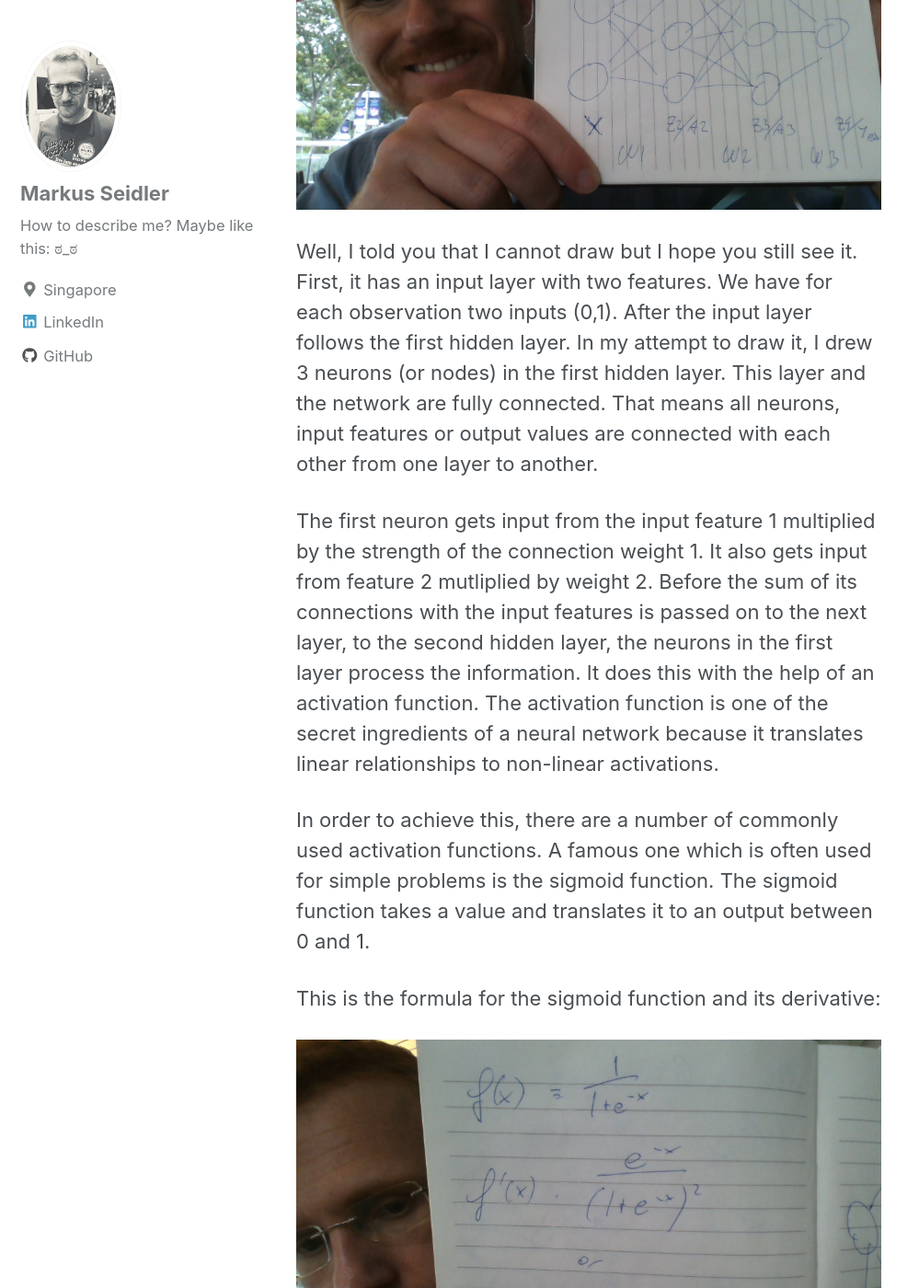
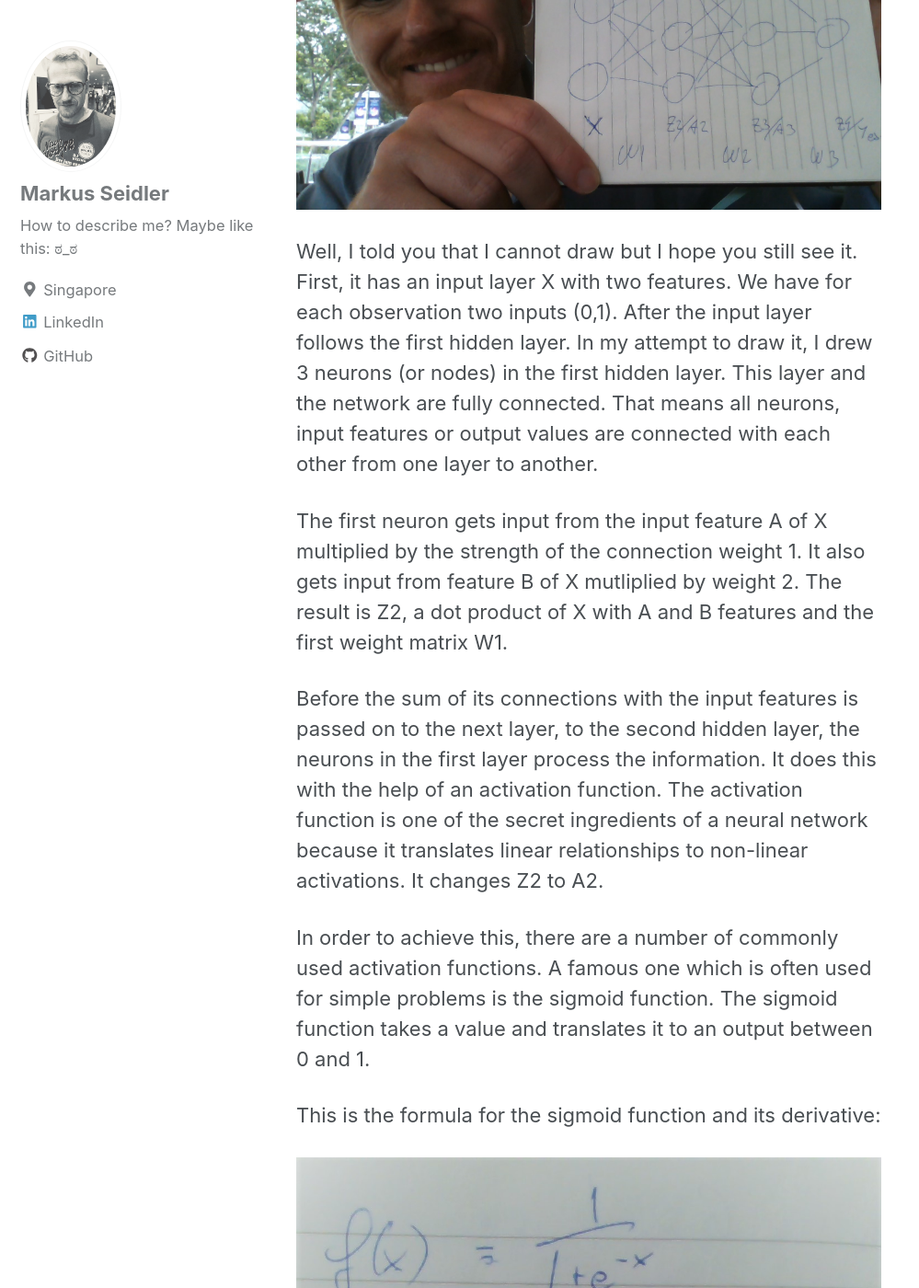
Before and after one commit to markusseidler/markusseidler.github.io, a Jekyll site: the page built from _posts/2018-06-04-FirstNN.md, in a window 1280 px wide and 1400 px high, scrolled down 3350 px. Shown: the whole window at 92% size, without its empty margins (0-999 px from the left). Built offline with Jekyll 4.4.1, drawn with Linux system fonts in a browser that asks for light colours; nearby versions of some CDN libraries; some of the changed text lies outside the part shown.

Commit message:
structure and functions2

```diff
--- a/_posts/2018-06-04-FirstNN.md
+++ b/_posts/2018-06-04-FirstNN.md
@@ -48,7 +48,7 @@ Mapping out all inputs and outputs would look like this:
 
 Do you see the pattern?
 
-The "exclusive or" problem is a function that has two inputs (0,1) and
+The "exclusive or" problem is a function that has two inputs (A,B) and
 which returns a true value (1) if both inputs are the same. Otherwise
 the result is False (0). This problem looks very trival. However, the
 complexity comes from the fact that it is non-linear. The four solutions
@@ -67,19 +67,22 @@ wanna see it? I cannot really draw but I try my best.
 alt="ANN Three Layer Net">
 
 Well, I told you that I cannot draw but I hope you still see it. First, it has
-an input layer with two features. We have for each observation two inputs (0,1).
+an input layer X with two features. We have for each observation two inputs (0,1).
 After the input layer follows the first hidden layer. In my attempt to
 draw it, I drew 3 neurons (or nodes) in the first hidden layer. This layer and
 the network are fully connected. That means all neurons, input features or output
 values are connected with each other from one layer to another.
 
-The first neuron gets input from the input feature 1 multiplied by the strength
-of the connection weight 1. It also gets input from feature 2 mutliplied by weight 2.
+The first neuron gets input from the input feature A of X multiplied by the strength
+of the connection weight 1. It also gets input from feature B of X mutliplied
+by weight 2. The result is Z2, a dot product of X with A and B features and the
+first weight matrix W1.
+
 Before the sum of its connections with the input features is passed on to
 the next layer, to the second hidden layer, the neurons in the first layer process
 the information. It does this with the help of an activation function. The activation
 function is one of the secret ingredients of a neural network because it
-translates linear relationships to non-linear activations.
+translates linear relationships to non-linear activations. It changes Z2 to A2.
 
 In order to achieve this, there are a number of commonly used activation functions.
 A famous one which is often used for simple problems is the sigmoid function. The
@@ -87,7 +90,7 @@ sigmoid function takes a value and translates it to an output between 0 and 1.
 
 This is the formula for the sigmoid function and its derivative:
 
-<img src="{{ site.url }}{{ site.baseurl }}/images/FIRSTNN/sigmoid functions.jpg"
+<img src="{{ site.url }}{{ site.baseurl }}/images/FIRSTNN/sigmoid function.jpg"
 alt="Sigmoid function and derivatives">
 
 The derivative of the sigmoid function can be written in two ways and both
@@ -137,7 +140,7 @@ The sigmoid function is just one example of an activation function. There
 are many more such as TanH, Binary Step, and Rectified Linear Unit (ReLU).
 For this example, sigmoid function is just fine.
 
-### Ok, but how do you code this network?
+## Ok, but how do you code this network?
 
 The state-of-the-art libaries for deep learning and artifical neural networks
 (ANN) are TensorFlow, Theano, Keras and PyTorch. These are all open-source
@@ -317,4 +320,10 @@ principles. Every ANN needs to start somewhere. At the very beginning, at the
 time when the weights are not trained, the weights need to be set somewhere.
 There are couple of ways to do that and research showed that weight initiation
 is a critical part of the training success of neural networks. Simple networks can
-be initiated weights that are chosen randomly. I built in
+be initiated weights that are chosen randomly. I built in a function to choose
+between random weights following the standard normal distribution (mean: 0,
+std: 1), random weights with uniform distribution (all values have same probability),
+and weights starting all at 1. The default option is "uniform". After that,
+you can see the code for the sigmoid function and for its derivative.
+
+## Back and forth
```
Also changed, not shown: images/FIRSTNN/sigmoid function.jpg (added), images/FIRSTNN/sigmoid functions.jpg (deleted).
